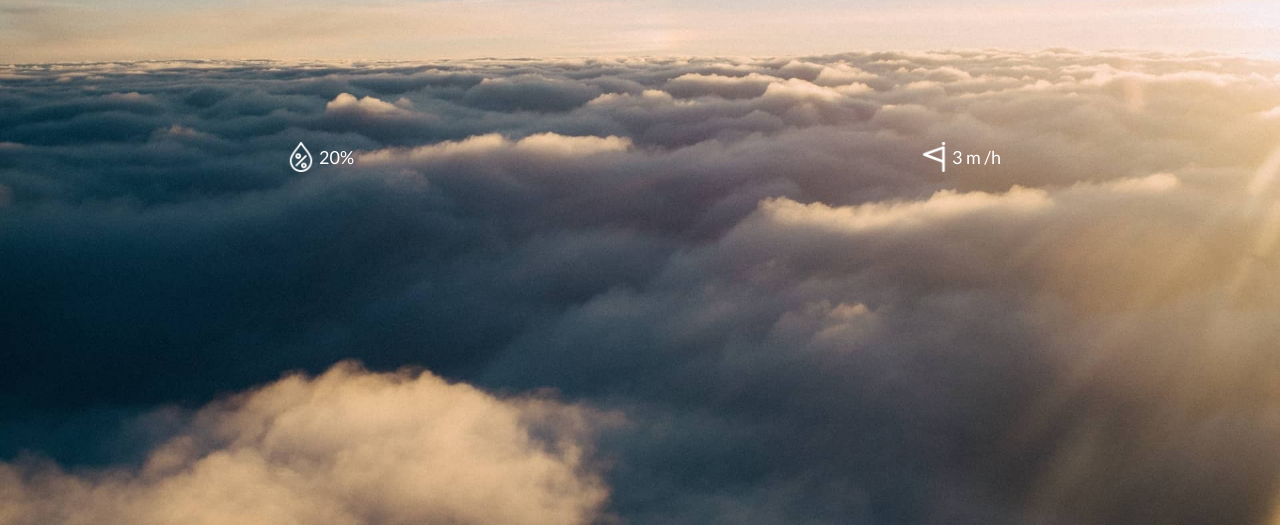
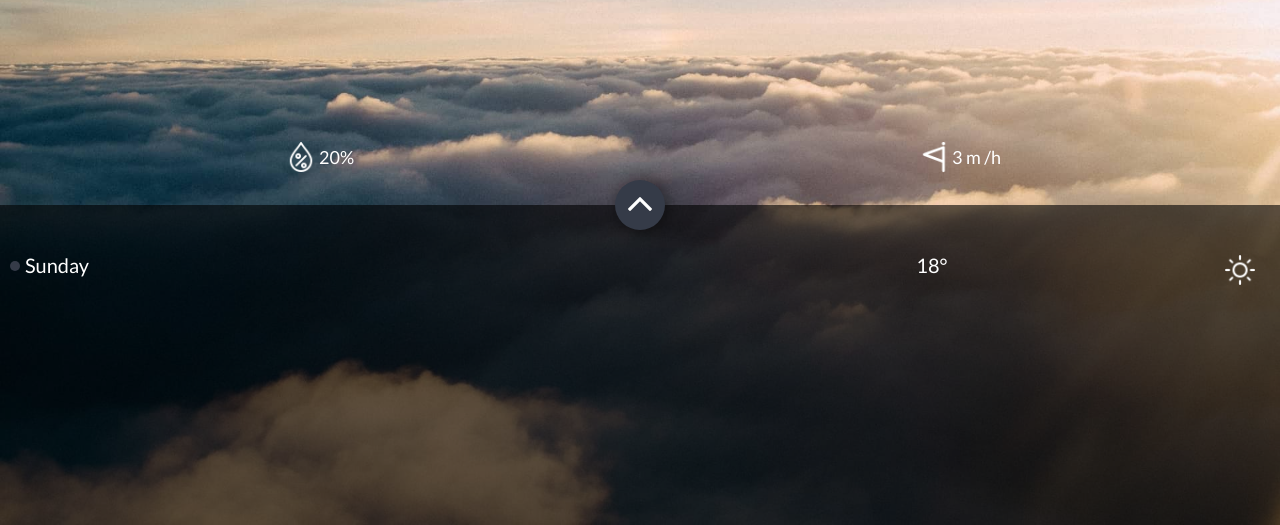
Before and after one commit to ixaxtav/weatherappjs, a website built with webpack: page index.html in a window 1280 px wide. Shown: the part 275-800 px from the top of the page. Built offline with nearby package versions, Linux system fonts and the light colour scheme.

Commit message:
half of the interface completed

```diff
--- a/index.html
+++ b/index.html
@@ -2,7 +2,7 @@
 <html lang="en">
 <head>
     <meta charset="UTF-8">
-    <meta name="viewport" content="width-device-width, initial-scale-1.0">
+    <meta name="viewport" content="width=device-width, height=device-height, initial-scale=1.0, user-scalable=yes">
     <meta http-equiv="X-UA-Compatible" content="ie=edge">
     <title>Weather App</title>
     <link rel="shortcut icon" href="./assets/images/icons/favicon96x96.ico">
@@ -43,19 +43,43 @@
                     <p id="summary-label">Clear Day</p>
                 </div>
             </div>
-
+            <!-- humidity and wind speed-->
             <div class="flex-container" id="humidity-wind-container">
+                <!--humidity-->
                 <div>
                     <img class = "icon-sm-30" src ="./assets/images/icons/humidity.png" alt="">
                     <span>20%</span>
                 </div>
+                <!--wind-->
                 <div>
                     <img class = "icon-sm-30" src ="./assets/images/icons/wind-speed-flag.png" alt="">
                     <span>3 m /h</span>
                 </div>
             </div>
         </section>
+        <!-- lower panel -->
+        <section class="lower-panel">
+            <button id="toggle-hourly-weather" class="ripple center_x">
+                <img src="./assets/images/icons/up-arrow.png" alt="">
+            </button>
 
+        <!--daily weather -->
+        <div id ="daily-weather-wrapper" class="lower-panel-body">
+            <div class ="flex-container weather-box current-day-of-the-week">
+                <div>
+                    <h1>Sunday</h1>
+                </div>
+                <div class="flex-container">
+                    <div>
+                        <p>18&#176</p>
+                    </div>
+                    <div>
+                        <img class= "icon-sm-30" src="./assets/images/summary-icons/clear-day-white.png" alt="">
+                    </div>
+                </div>
+            </div>
+        </div>
+        </section>
     </main>
 
     <script src="./src/js/index.js"></script>
--- a/src/style/index.css
+++ b/src/style/index.css
@@ -311,3 +311,67 @@ button{
 #humidity-wind-container>div span{
     font-size: 18px;
 }
+
+/* ================================ lower panel container day weather container CSS ================================ */
+
+
+
+.lower-panel{
+    width: 100%;
+    height: 40%;
+    position: relative;
+    color: white;
+    font-size: 20px;
+}
+
+.lower-panel-body{
+    width: 100%;
+    height: 100%;
+    padding: 50px 25px;
+    overflow-y: scroll;
+}
+
+#toggle-hourly-weather{
+    background-color: #353B48;
+    border-radius: 100%;
+    height: 50px;
+    width: 50px;
+    box-shadow: 3px 0px 14px 2px rgba(000,000,00,.4);
+    z-index: 3;
+    position: absolute;
+    transform: translate(-50%,-50%);
+}
+.weather-box{
+    position: relative;
+    margin-bottom: 15px;
+}
+
+.weather-box > div:last-child{
+    text-align: right;
+
+}
+
+.weather-box > div:last-child>div:last-child{
+    flex: .5, .5, 0;
+}
+
+/* ================================ current day of the week================================ */
+
+.current-day-of-the-week:before{
+    content: "";
+    display: block;
+    position: absolute;
+    width: 10px;
+    height: 10px;
+    border-radius: 100%;
+    background-color: #353B48;
+    left: -15px;
+    top: calc(50% - 5px);
+    transform: translateY(-50%);
+}
+/* ================================ lower panel container day weather container CSS ================================ */
+
+#daily-weather-wrapper{
+    background-color: rgba(000,000,000,.6);
+
+}
```
